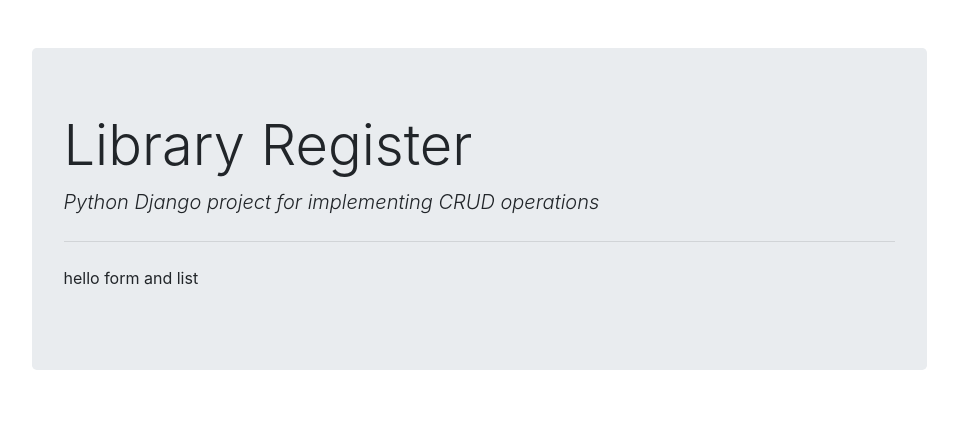
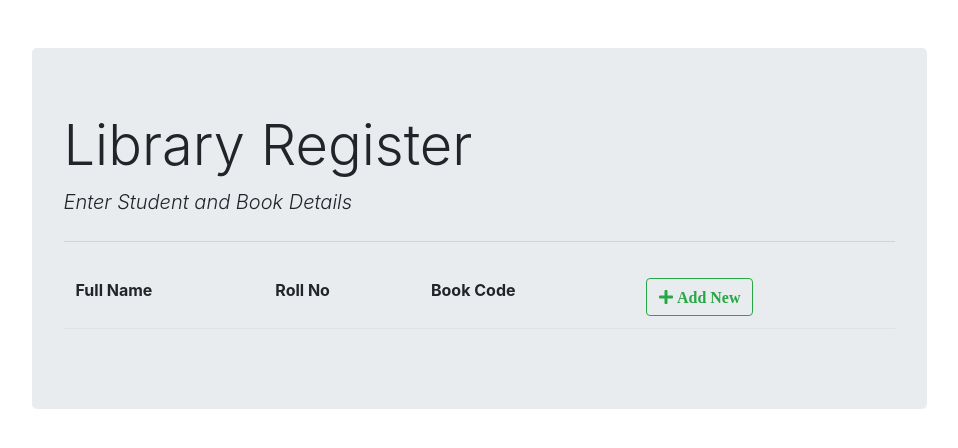
Before and after one commit to Hamzaahsan12/crud_capestonee, a Django app: page /student/list/ in a window 1280 px wide. Shown: the top 448 px of the page, without its empty margins (161-1119 px from the left). Run offline with Django 3.2, Linux system fonts and the light colour scheme; data that the repository does not hold is empty; some libraries are stand-ins or nearby versions.

Commit message:
completed project

```diff
--- a/student_register/templates/student_register/base.html
+++ b/student_register/templates/student_register/base.html
@@ -16,7 +16,7 @@
         <div class="col-md-10 offset-md-1 mt-5">
             <div class="jumbotron">
                 <h1 class="display-4">Library Register</h1>
-                <p class="lead font-italic">Python Django project for implementing CRUD operations</p>
+                <p class="lead font-italic">Enter Student and Book Details</p>
                 <hr class="my-4">
                 {% block content %}
                 {% endblock content %}
--- a/student_register/templates/student_register/student_list.html
+++ b/student_register/templates/student_register/student_list.html
@@ -1,5 +1,40 @@
 {% extends "student_register/base.html" %}
 
 {% block content %}
-<p>hello form and list</p>
+<table class="table table-borderless">
+    <thead class="border-bottom font-weight-bold">
+        <tr>
+            <td>Full Name</td>
+            <td>Roll No</td>
+            <td>Book Code</td>
+            <td>
+                <a href="{% url 'student_insert' %}" class="btn btn-outline-success">
+                    <i class="fas fa-plus"> Add New</i>
+                </a>
+            </td>
+
+        </tr>
+    </thead>
+    <tbody>
+        {% for student in student_list %}
+        <tr>
+            <td>{{student.fullname}}</td>
+            <td>{{student.roll_no}}</td>
+            <td>{{student.issue_date}}</td>
+            <td>
+                <a href="{% url 'student_update' student.id %}" class="btn text-secondary px-0">
+                    <i class="far fa-edit fa-lg"></i>
+                </a>
+                <form action="{% url 'student_delete' student.id %}" method=" post" class="d-inline">
+                    {% csrf_token %}
+                    <button type="submit" class="btn">
+                        <i class="far fa-trash-alt fa-lg text-danger float-right"></i>
+                    </button>
+                </form>
+            </td>
+        </tr>
+        {% endfor %}
+    </tbody>
+</table>
+
 {% endblock content %}
--- a/student_register/urls.py
+++ b/student_register/urls.py
@@ -1,6 +1,8 @@
 from django.urls import path, include
 from . import views
 urlpatterns = [
-    path('', views.student_form),
-    path('list/', views.student_list)
+    path('', views.student_form, name='student_insert'),
+    path('<int:id>/', views.student_form, name='student_update'),
+    path('delete/<int:id>/', views.student_delete, name='student_delete'),
+    path('list/', views.student_list, name='student_list')
 ]
--- a/student_register/views.py
+++ b/student_register/views.py
@@ -1,16 +1,35 @@
-from django.shortcuts import render
+from django.shortcuts import render, redirect
 from .forms import StudentForm
+from .models import Student
 # Create your views here.
 
 
 def student_list(request):
-    return render(request, 'student_register/student_list.html')
+    context = {'student_list': Student.objects.all()}
+    return render(request, 'student_register/student_list.html', context)
 
 
-def student_form(request):
-    form = StudentForm()
-    return render(request, 'student_register/student_form.html', {'form': form})
+def student_form(request, id=0):
+    if request.method == "GET":
+        if id == 0:
+            form = StudentForm()
+        else:
+            student = Student.objects.get(pk=id)
+            form = StudentForm(instance=student)
+        return render(request, 'student_register/student_form.html', {'form': form})
+    else:
+        if id == 0:
+            form = StudentForm(request.POST)
+        else:
+            student = Student.objects.get(pk=id)
+            form = StudentForm(request.POST, instance=student)
+
+        if form.is_valid():
+            form.save()
+        return redirect('/student/list')
 
 
-def student_delete(request):
-    return
+def student_delete(request, id):
+    student = Student.objects.get(pk=id)
+    student.delete()
+    return redirect('/student/list')
```
Also changed, not shown: student_register/templates/student_register/student_form.html (+13 -1 lines).
